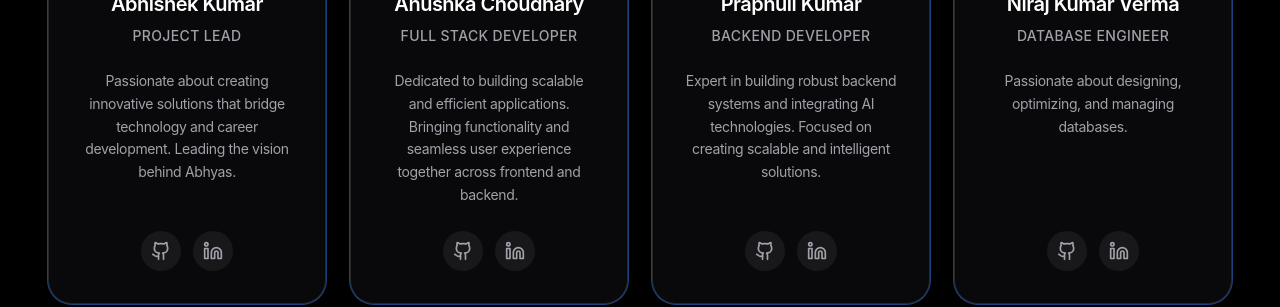
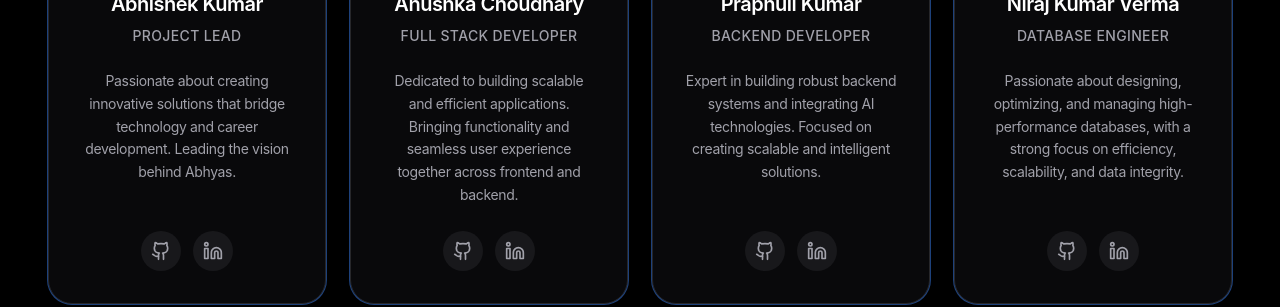
Before and after one commit to gloooomed/Abhyas, a React (Vite) app: page /about in a window 1280 px wide. Shown: the part 766-1073 px from the top of the page. Built offline with nearby package versions, Linux system fonts and the light colour scheme; no server answers.

Commit message:
Updated AboutUs.tsx

```diff
--- a/src/components/AboutUs.tsx
+++ b/src/components/AboutUs.tsx
@@ -46,7 +46,7 @@ const teamMembers: TeamMember[] = [
   {
     name: "Niraj Kumar Verma",
     role: "Database Engineer",
-    bio: "Passionate about designing, optimizing, and managing databases.",
+    bio: "Passionate about designing, optimizing, and managing high-performance databases, with a strong focus on efficiency, scalability, and data integrity.",
     github: "https://github.com/Nirajkrverma",
     linkedin: "https://www.linkedin.com/in/vnirajkr02/",
     githubUsername: "Nirajkrverma",
```
